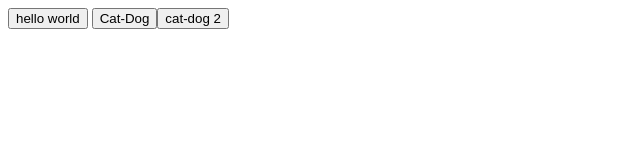
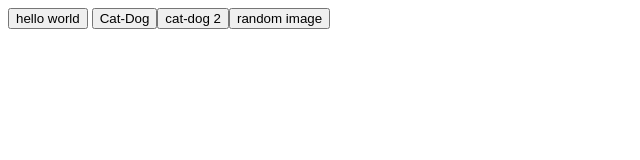
Before and after one commit to badillosoft/mutator, a plain HTML site: page learn/app2.html in a window 1280 px wide. Shown: the whole page, without its empty margins (0-640 px from the left). Drawn offline with Linux system fonts and the light colour scheme.

Commit message:
v1.0 rev6

```diff
--- a/learn/app2.html
+++ b/learn/app2.html
@@ -80,6 +80,14 @@
                 });
             };
         }
+
+        function randomImage(url, time = 1000, min=200, max=1000) {
+            return element => {
+                setInterval(() => {
+                    element.src = `${url}/${Math.floor(Math.random() * (max - min) + min)}`;
+                }, time);
+            };
+        }
     </script>
 
     <script>
@@ -133,6 +141,12 @@
             imagePreviewAndWindow(url),
             domTarget("body"),
         );
+
+        mutate("button")(
+            textContent("random image"),
+            imagePreviewAndWindow(url, 10, randomImage("http://placehold.it", 3000)),
+            domTarget("body"),
+        );
     </script>
 </body>
 </html>
```
